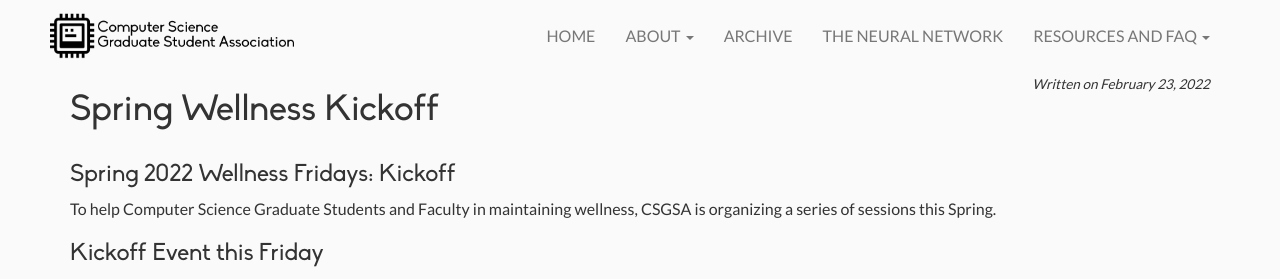
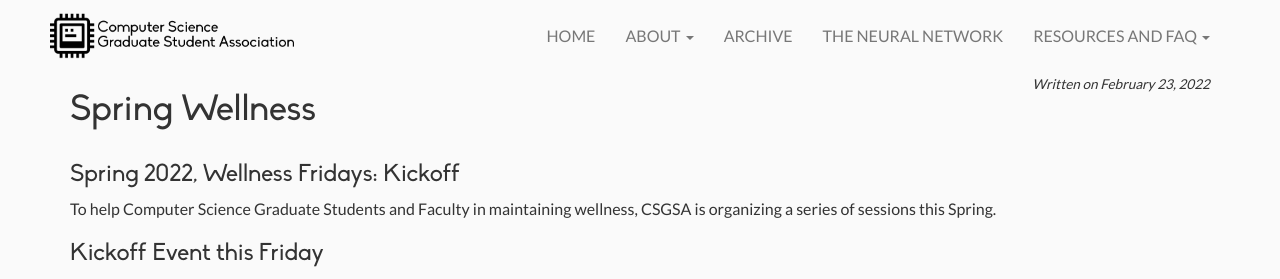
Before and after one commit to casassg/events-landing, a Jekyll site: the page built from _posts/2021-02-23-spring-wellness.md, in a window 1280 px wide. Shown: the top 279 px of the page. Built offline with Jekyll 4.4.1, drawn with Linux system fonts in a browser that asks for light colours; nearby versions of some CDN libraries.

Commit message:
Minor changes

```diff
--- a/_posts/2021-02-23-spring-wellness-kickoff.md
+++ b/_posts/2021-02-23-spring-wellness.md
@@ -4,7 +4,7 @@
 date: 2022-02-23
 image: /assets/img/events/02-25-2022-wellness-friday.png
 ---
-### Spring 2022 Wellness Fridays: Kickoff
+### Spring 2022, Wellness Fridays: Kickoff
 
 To help Computer Science Graduate Students and Faculty in maintaining wellness, CSGSA is organizing a series of sessions this Spring.
 
```
